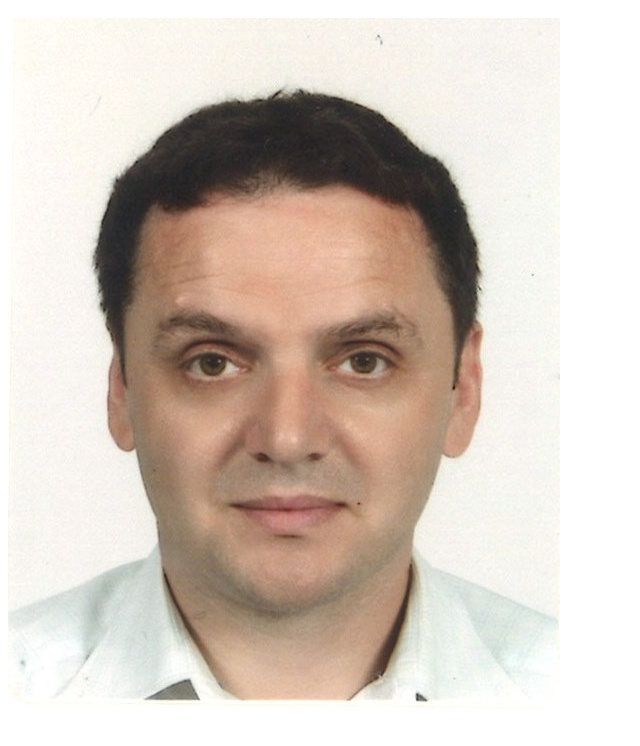
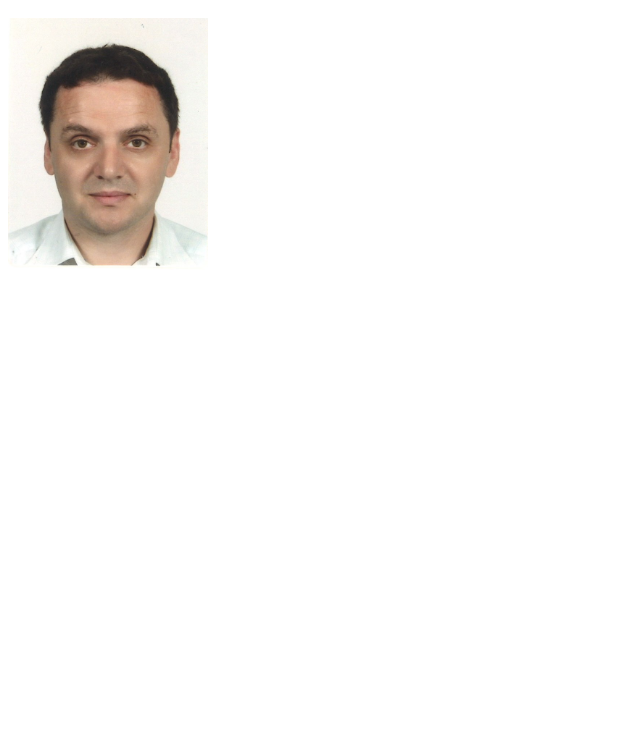
Before and after one commit to ddretvic/johntango.github.io, a plain HTML site: page index.html in a window 1280 px wide. Shown: the part 48-794 px from the top of the page, without its empty margins (0-640 px from the left). Drawn offline with Linux system fonts and the light colour scheme.

Commit message:
Forth edit

```diff
--- a/index.html
+++ b/index.html
@@ -1,6 +1,6 @@
 <html>
     <h1>Hello Wold</h1>
    <div>
-    <img src="dd.jpg" hight="100">
+    <img src="dd.jpg" hight="200" width="200">
    </div>
 </html>
```
